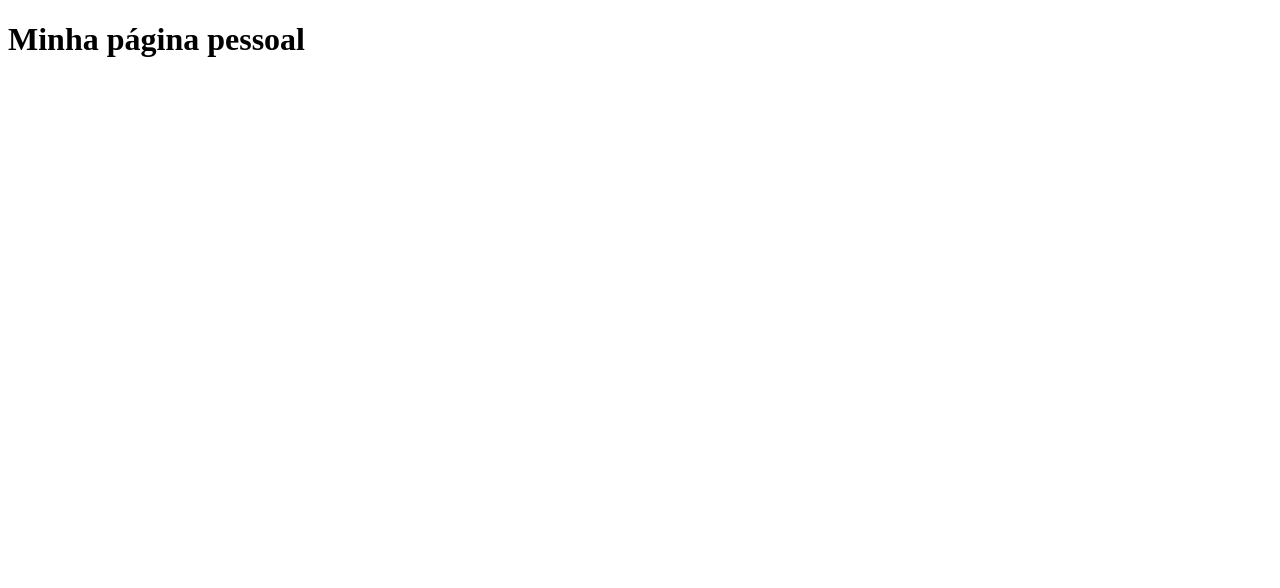
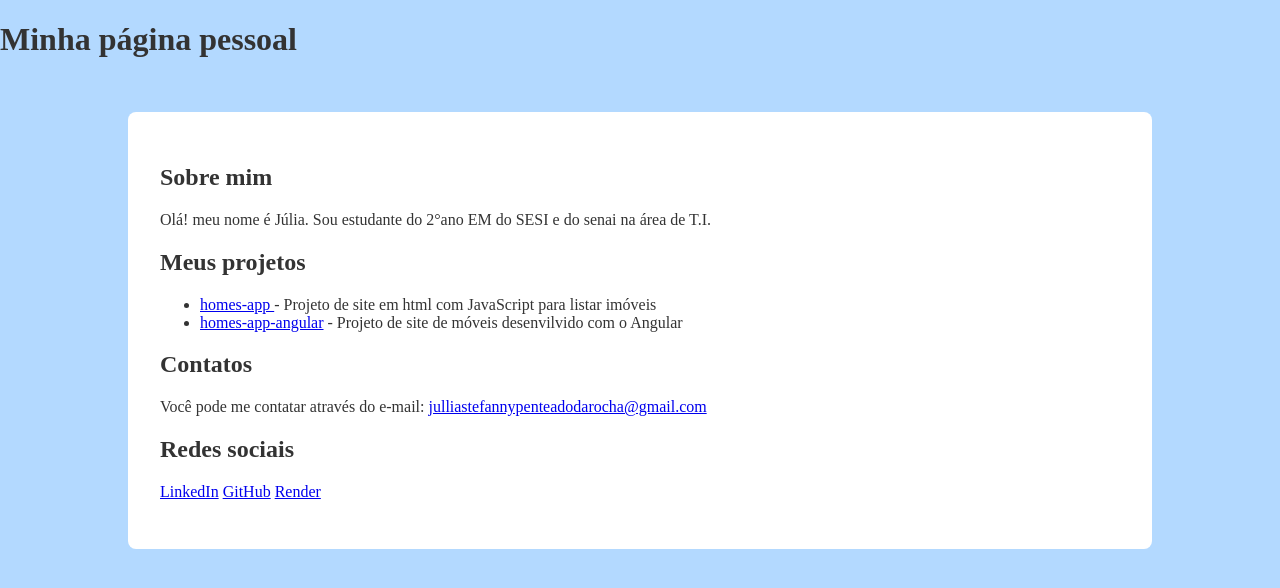
Before and after one commit to JuliaStefanny/personal-page, a Flask app: page / in a window 1280 px wide. Shown: the top 588 px of the page. Run offline with Flask 3, Linux system fonts and the light colour scheme.

Commit message:
Primeira versão do site

```diff
--- a/templates/index.html
+++ b/templates/index.html
@@ -4,7 +4,61 @@
     <meta charset="UTF-8">
     <title>Title</title>
 </head>
+<style>
+    body {
+       front-family: Arial, sans-serif;
+       margin: 0;
+       padding: 0;
+       background-color: #b3d9ff;
+       color: #333;
+   }
+    .container {
+       width: 80%;
+       margin: auto;
+       overflow: hidden;
+    }
+    .main-content {
+       background: #fff;
+       padding: 2rem;
+       margin: 2rem 0;
+       border-radius: 8px;
+    }
+    .social-links a {
+       display: inline-block;
+       margin: 0.5rem;
+
+    }
+</style>
+
 <body>
    <h1>Minha página pessoal</h1>
+
 </body>
+<div class="container">
+    <div class="main-content">
+
+        <h2>Sobre mim</h2>
+   <p>Olá! meu nome é Júlia. Sou estudante do 2°ano EM do SESI e do senai na área de T.I.</p>
+
+        <h2>Meus projetos</h2>
+   <ul>
+       <li><a href="https://super-duper-lamp.onrender.com">homes-app </a> - Projeto de site em html com JavaScript para listar imóveis</li>
+       <li><a href="https://homes-app-angular-1ooc.onrender.com">homes-app-angular</a> - Projeto de site de móveis desenvilvido com o Angular</li>
+   </ul>
+        <h2>Contatos</h2>
+        <p>Você pode me contatar através do e-mail: <a href="mailto:julliastefannypenteadodarocha@gmail.com">julliastefannypenteadodarocha@gmail.com</a></p>
+
+        <div class="social - links">
+            <h2>Redes sociais</h2>
+            <p>
+                <a href="www.linkedin.com/in/júlia-stefanny-penteado-da-rocha-5804622b9" target="_blank">LinkedIn</a>
+                <a href="https://github.com/JuliaStefanny" target="_blank">GitHub</a>
+                <a href="https://dashboard.render.com/" target="_blank">Render</a>
+            </p>
+
+        </div>
+
+    </div>
+
+</div>
 </html>
```
